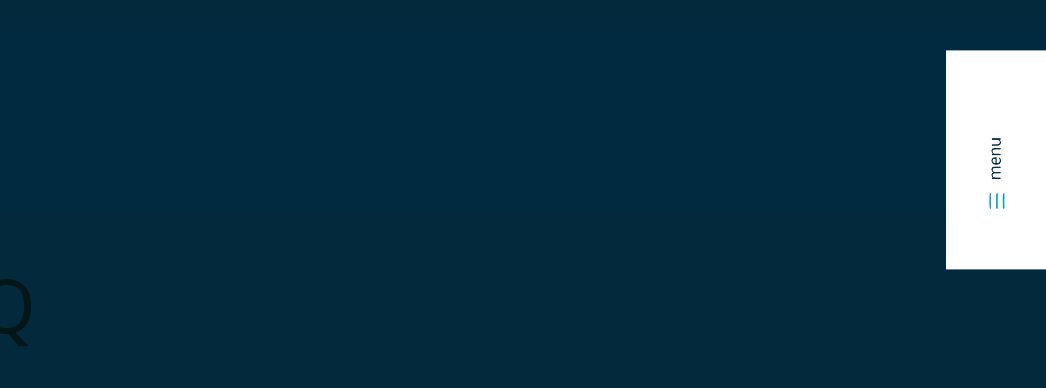
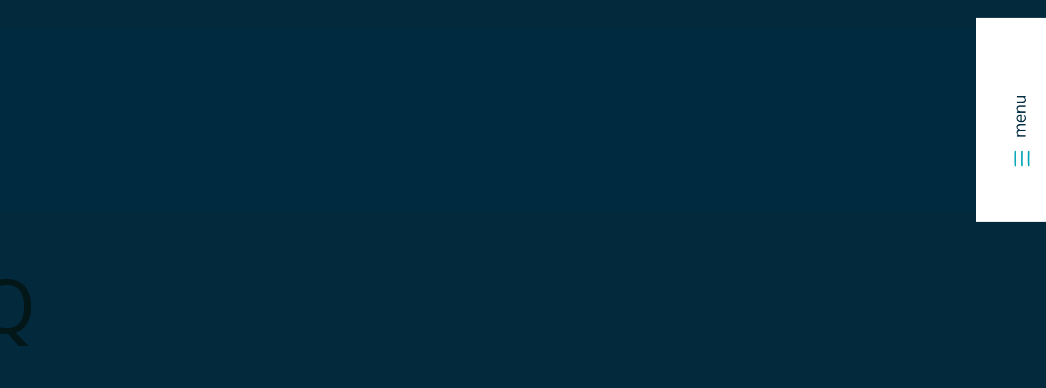
Before and after one commit to makoy419226/THEWALL-MAGE, a website: page faq.html in a window 1280 px wide. Shown: the top 388 px of the page, 234-1280 px from the left. Drawn offline with nearby package versions, Linux system fonts and the light colour scheme.

Commit message:
Update faq.html

```diff
--- a/faq.html
+++ b/faq.html
@@ -57,6 +57,7 @@
         }
         .accordion-item {
             background-color: transparent !important;
+            font-size: 2rem;
 
             border: none;
         }
@@ -91,20 +92,20 @@
         }
         .sidebar-toggle {
             position: fixed;
-            right: 0;
-            top: 20%;
+            right: -20px;
+            top: 15%;
             transform: translateY(-50%);
             writing-mode: vertical-rl;
             background-color: white;
             color: #03293D;
-            padding: 10px;
+            padding: 5px;
             font-weight: bold;
             cursor: pointer;
             z-index: 1100;
         }
         .sidebar-toggle img {
             display: block;
-            margin: 10px auto 0;
+            margin: 5px auto 0;
 
         }
         .accordion-button {
```
